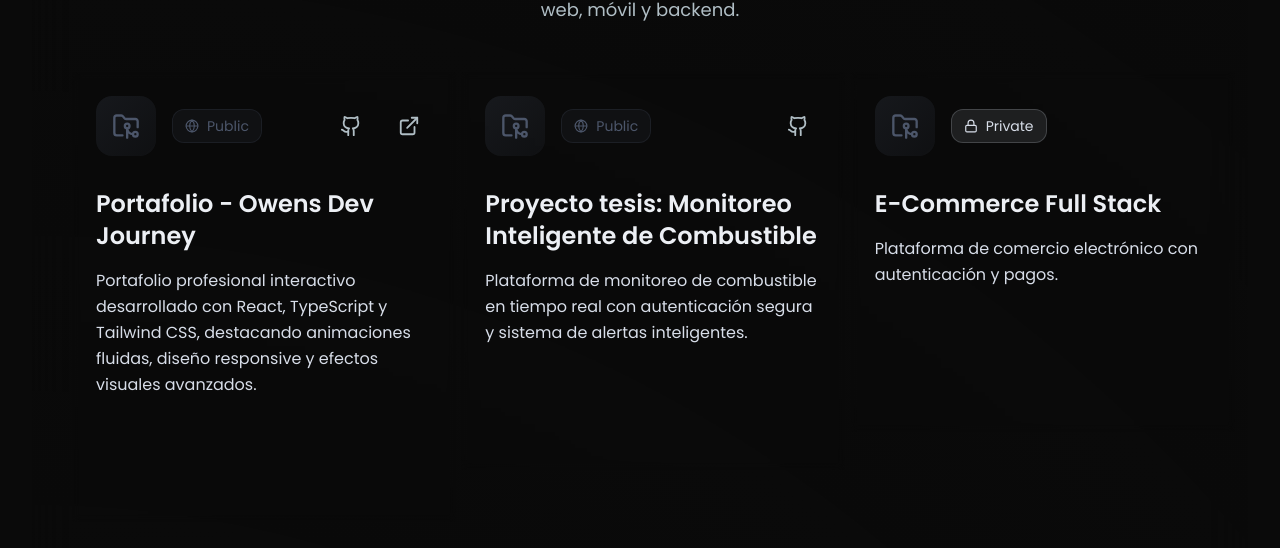
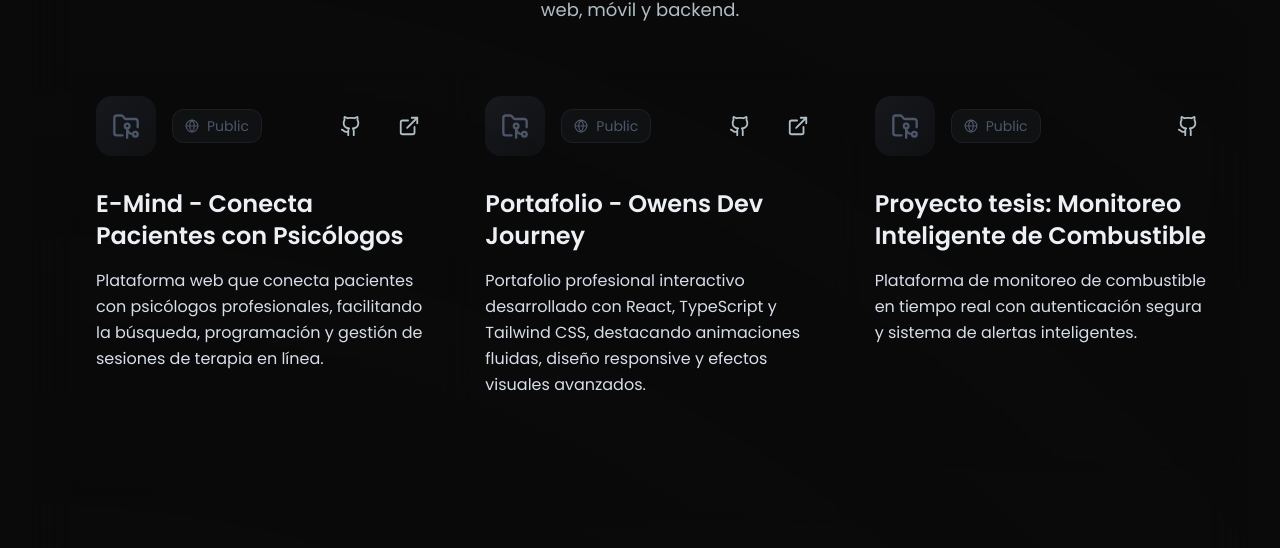
Before and after one commit to OwensLopez211/owenslopez211.github.io, a React (Vite) app: page /work in a window 1280 px wide. Shown: the part 252-800 px from the top of the page. Built offline with nearby package versions, Linux system fonts and the light colour scheme.

Commit message:
agregando proyecto de Emind

```diff
--- a/src/data/projectsData.ts
+++ b/src/data/projectsData.ts
@@ -1,4 +1,16 @@
 export const projects = [
+    {
+      id: "7",
+      title: "E-Mind - Conecta Pacientes con Psicólogos",
+      description: "Plataforma web que conecta pacientes con psicólogos profesionales, facilitando la búsqueda, programación y gestión de sesiones de terapia en línea.",
+      technologies: ["React", "Django", "PostgreSQL", "Tailwind CSS", "Figma"],
+      libraries: ["React Router", "Axios", "Django REST Framework", "Framer Motion", "Heroicons", "Calendar API", "Others"],
+      details: "eMind es una plataforma centrada en la salud mental, diseñada para facilitar el acceso a terapia psicológica de manera profesional y segura. Permite a los pacientes encontrar psicólogos certificados, agendar sesiones de forma rápida y llevar un control organizado de sus citas.\n\nCaracterísticas principales:\n✅ Búsqueda de psicólogos por especialidad, enfoque terapéutico y disponibilidad.\n✅ Agenda interactiva para reservar sesiones en línea.\n✅ Panel para pacientes y profesionales con gestión de sesiones, historial y datos relevantes.\n✅ Notificaciones y recordatorios automáticos.\n✅ Interfaz moderna y responsiva con enfoque en usabilidad y experiencia de usuario.\n\nEl sistema combina un backend robusto en Django con un frontend intuitivo en React, garantizando rendimiento, seguridad y escalabilidad para una experiencia confiable tanto para pacientes como para terapeutas.",
+      liveUrl: "https://emindapp.cl/",
+      githubUrl: "https://github.com/OwensLopez211/PsicologosAPv1",
+      isPrivate: false
+    },
+
     {
       id: "1",
       title: "Portafolio - Owens Dev Journey",
@@ -77,4 +89,5 @@ export const projects = [
     }
 
 
+
   ];
```
